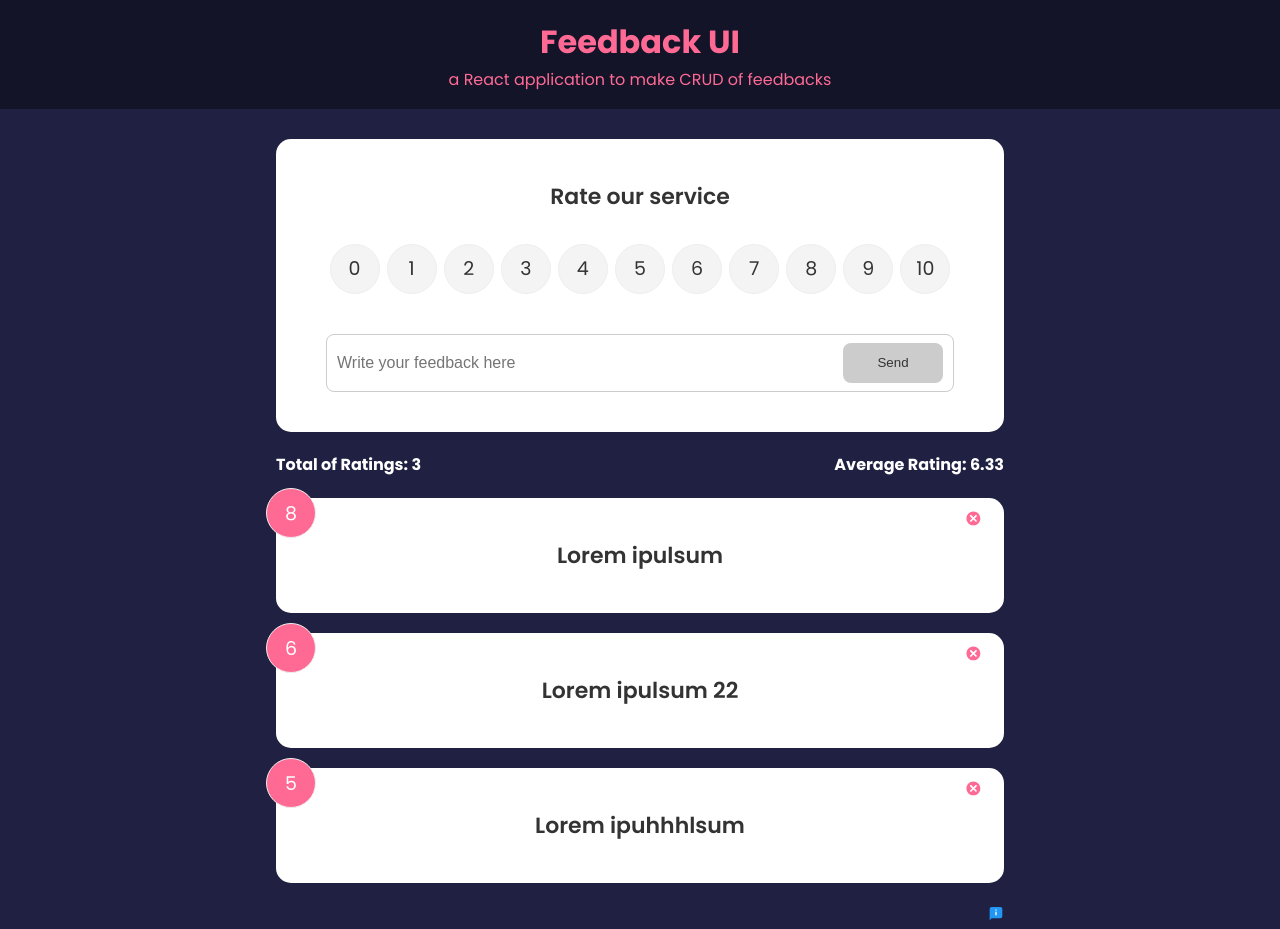
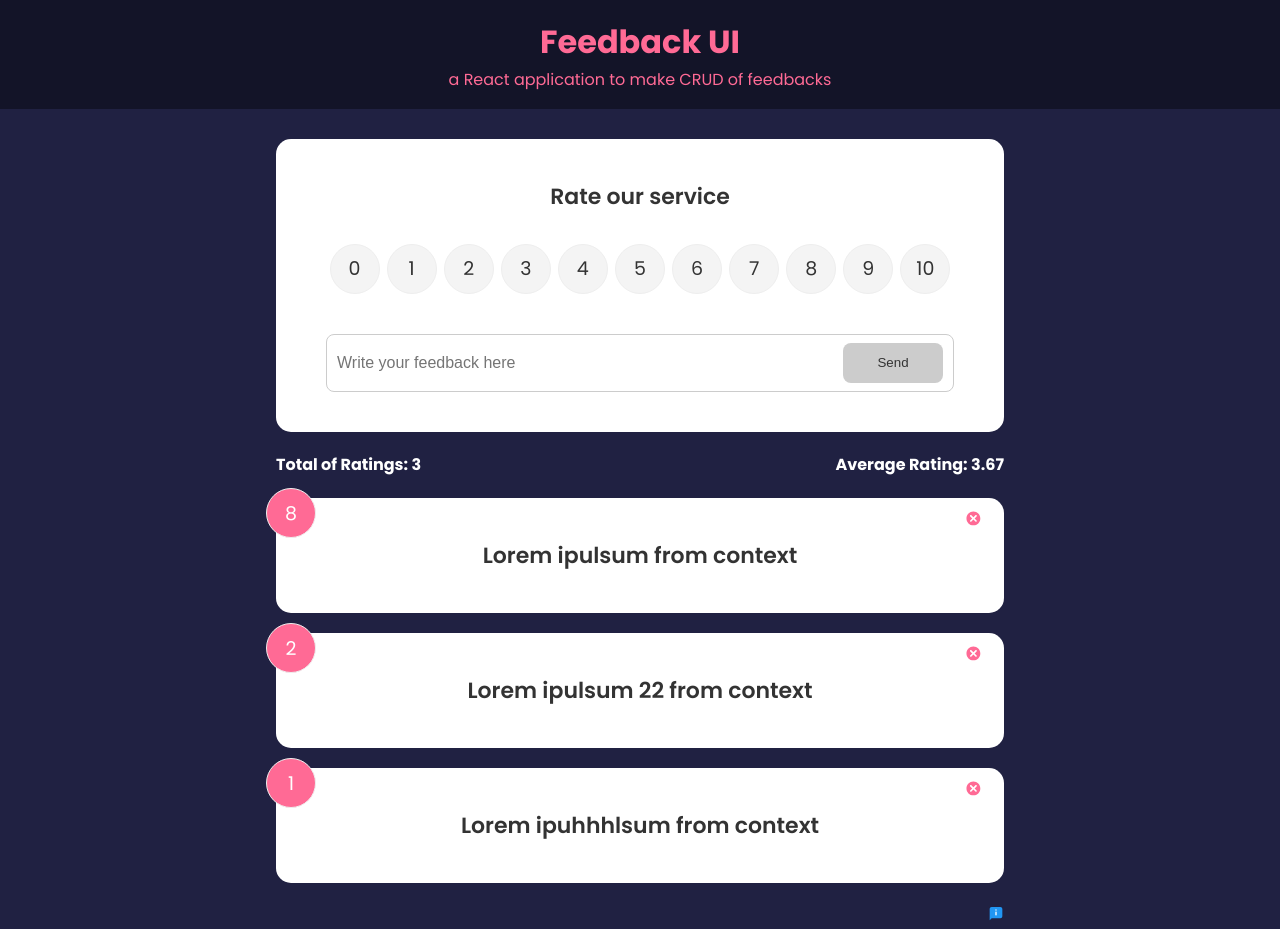
Before and after one commit to mohamedilyeshel/FeedbackApp, a React (Create React App) app: page / in a window 1280 px wide. Built offline with nearby package versions, Linux system fonts and the light colour scheme.

Commit message:
Created a context and a provider and used the useContext Hook to get access to the provided states, methods

```diff
--- a/src/App.js
+++ b/src/App.js
@@ -1,50 +1,17 @@
-import { useState } from "react";
+import { BrowserRouter, Routes, Route } from "react-router-dom";
+import { FeedbackProvider } from "./context/FeedbackContext";
+
+//Components and Pages
 import FeedbackForm from "./components/FeedbackForm";
 import FeedbackItemList from "./components/FeedbackItemList";
 import FeedbackStats from "./components/FeedbackStats";
 import Header from "./components/Header";
-import { v4 } from "uuid";
-import { BrowserRouter, Routes, Route } from "react-router-dom";
 import About from "./pages/About";
 import AboutIcon from "./components/AboutIcon";
 
 function App() {
-  const data = [
-    { itemId: 55589, itemRating: 8, itemText: "Lorem ipulsum" },
-    { itemId: 5599959, itemRating: 6, itemText: "Lorem ipulsum 22" },
-    { itemId: 5115589, itemRating: 5, itemText: "Lorem ipuhhhlsum" },
-  ];
-
-  const [feedBackItems, setFeedbackItems] = useState(data);
-
-  const deleteFeedbacks = (id) => {
-    setFeedbackItems(
-      feedBackItems.filter((feedbackItem) => {
-        return id !== feedbackItem.itemId;
-      })
-    );
-  };
-
-  const addFeedback = (text, rate) => {
-    // First Method using a new a array to set the value of state as array
-    // let feedbacks = feedBackItems.map((item) => {
-    //   return item;
-    // });
-    // let id = v4();
-    // feedbacks.unshift({
-    //   itemId: id,
-    //   itemRating: rate,
-    //   itemText: text,
-    // });
-    //    setFeedbackItems(feedbacks);
-
-    // Second method using
-    setFeedbackItems((prev) => {
-      return [{ itemId: v4(), itemRating: rate, itemText: text }, ...prev];
-    });
-  };
-
   return (
+    <FeedbackProvider>
       <BrowserRouter>
         <Header
           appTitle="Feedback UI"
@@ -56,21 +23,19 @@ function App() {
               path="/"
               element={
                 <>
-                <FeedbackForm addFeedback={addFeedback} />
-                <FeedbackStats feedbacks={feedBackItems} />
-                <FeedbackItemList
-                  feedbacks={feedBackItems}
-                  deleteFeedbacks={deleteFeedbacks}
-                />
+                  <FeedbackForm />
+                  <FeedbackStats />
+                  <FeedbackItemList />
                   <AboutIcon />
                 </>
               }
             />
-          <Route path="about" element={<About />} />
+            <Route path="/about" element={<About />} />
             <Route path="*" element={<h1>404 Page Not Found</h1>} />
           </Routes>
         </div>
       </BrowserRouter>
+    </FeedbackProvider>
   );
 }
 
--- a/src/components/FeedbackForm.jsx
+++ b/src/components/FeedbackForm.jsx
@@ -1,10 +1,16 @@
 import { useState } from "react";
+import { useContext } from "react";
+import feedbackContext from "../context/FeedbackContext";
+
+// Components and Pages
 import RatingSelect from "./RatingSelect";
 import AlertMessage from "./SharedComponents/AlertMessage";
 import Button from "./SharedComponents/Button";
 import Card from "./SharedComponents/Card";
 
-function FeedbackForm({ addFeedback }) {
+function FeedbackForm() {
+  const { addFeedback } = useContext(feedbackContext);
+
   const [feedbackText, setFeedbackText] = useState("");
   const [feedbackRating, setFeedbackRating] = useState(0);
   const [disabled, setDisabled] = useState(true);
--- a/src/components/FeedbackItem.jsx
+++ b/src/components/FeedbackItem.jsx
@@ -1,19 +1,19 @@
+import feedbackContext from "../context/FeedbackContext";
+import { useContext } from "react";
+
+// Components and Pages
 import Card from "./SharedComponents/Card";
 import { TiDelete } from "react-icons/ti";
 
-function FeedbackItem({
-  feedbackId,
-  feedbackText,
-  feedbackRating,
-  deleteFeedbacks,
-}) {
+function FeedbackItem({ item }) {
+  const { deleteFeedbacks } = useContext(feedbackContext);
   return (
     <Card>
-      <h2 className="text-display">{feedbackText}</h2>
-      <p className="num-display">{feedbackRating}</p>
+      <h2 className="text-display">{item.itemText}</h2>
+      <p className="num-display">{item.itemRating}</p>
       <button
         onClick={() => {
-          deleteFeedbacks(feedbackId);
+          deleteFeedbacks(item.itemId);
         }}
         className="close"
       >
@@ -24,8 +24,7 @@ function FeedbackItem({
 }
 
 FeedbackItem.defaultProps = {
-  feedbackRating: 0,
-  feedbackText: "No Feedback Text",
+  item: { itemId: 1, itemText: "No feedback", itemRating: 0 },
 };
 
 export default FeedbackItem;
--- a/src/components/FeedbackItemList.jsx
+++ b/src/components/FeedbackItemList.jsx
@@ -1,7 +1,12 @@
+import feedbackContext from "../context/FeedbackContext";
+import { useContext } from "react";
+// Compoenents and Pages
 import FeedbackItem from "./FeedbackItem";
 import { motion, AnimatePresence } from "framer-motion";
 
-function FeedbackItemList({ feedbacks, deleteFeedbacks }) {
+function FeedbackItemList() {
+  const { feedbacks } = useContext(feedbackContext);
+
   if (!feedbacks || feedbacks.length === 0) {
     return <h1>No feedbacks</h1>;
   }
@@ -17,13 +22,7 @@ function FeedbackItemList({ feedbacks, deleteFeedbacks }) {
               animate={{ opacity: 1 }}
               exit={{ opacity: 0 }}
             >
-              <FeedbackItem
-                key={item.itemId}
-                feedbackId={item.itemId}
-                feedbackText={item.itemText}
-                feedbackRating={item.itemRating}
-                deleteFeedbacks={deleteFeedbacks}
-              />
+              <FeedbackItem key={item.itemId} item={item} />
             </motion.div>
           );
         })}
--- a/src/components/FeedbackStats.jsx
+++ b/src/components/FeedbackStats.jsx
@@ -1,4 +1,8 @@
-function FeedbackStats({ feedbacks }) {
+import { useContext } from "react";
+import feedbackContext from "../context/FeedbackContext";
+
+function FeedbackStats() {
+  const { feedbacks } = useContext(feedbackContext);
   const averageRatings = () => {
     if (!feedbacks || feedbacks.length === 0) {
       return 0;
--- /dev/null
+++ b/src/context/FeedbackContext.js
@@ -0,0 +1,60 @@
+import { createContext, useState } from "react";
+import { v4 } from "uuid";
+
+const feedbackContext = createContext();
+
+export const FeedbackProvider = ({ children }) => {
+  const [feedbacks, setFeedbacks] = useState([
+    { itemId: 55589, itemRating: 8, itemText: "Lorem ipulsum from context" },
+    {
+      itemId: 5599959,
+      itemRating: 2,
+      itemText: "Lorem ipulsum 22 from context",
+    },
+    {
+      itemId: 5115589,
+      itemRating: 1,
+      itemText: "Lorem ipuhhhlsum from context",
+    },
+  ]);
+
+  const deleteFeedbacks = (id) => {
+    setFeedbacks(
+      feedbacks.filter((feedback) => {
+        return id !== feedback.itemId;
+      })
+    );
+  };
+
+  const addFeedback = (text, rate) => {
+    // First Method using a new a array to set the value of state as array
+    // let feedbacks = feedBackItems.map((item) => {
+    //   return item;
+    // });
+    // let id = v4();
+    // feedbacks.unshift({
+    //   itemId: id,
+    //   itemRating: rate,
+    //   itemText: text,
+    // });
+    //    setFeedbackItems(feedbacks);
+    // Second method using
+    setFeedbacks((prev) => {
+      return [{ itemId: v4(), itemRating: rate, itemText: text }, ...prev];
+    });
+  };
+
+  return (
+    <feedbackContext.Provider
+      value={{
+        feedbacks,
+        deleteFeedbacks,
+        addFeedback,
+      }}
+    >
+      {children}
+    </feedbackContext.Provider>
+  );
+};
+
+export default feedbackContext;
```
Lines whose indentation alone changed are shown as unchanged.
